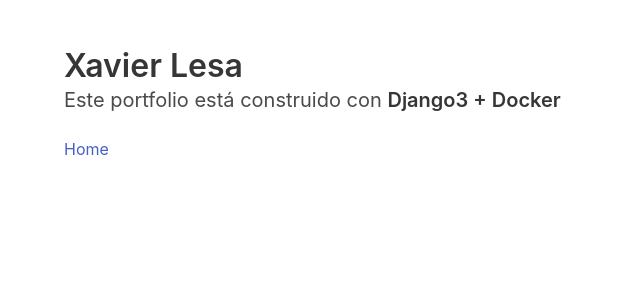
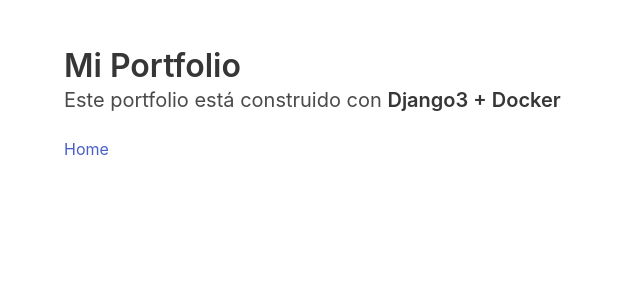
Before and after one commit to xavierlesa/django3-desde-cero-pre, a Django app: page / in a window 1280 px wide. Shown: the top 300 px of the page, without its empty margins (0-640 px from the left). Run offline with Django 3.2, Linux system fonts and the light colour scheme; data that the repository does not hold is empty.

Commit message:
update tempalte base and readme

```diff
--- a/code/templates/base.html
+++ b/code/templates/base.html
@@ -10,7 +10,7 @@
   <section class="section">
     <div class="container">
       <h1 class="title">
-          Xavier Lesa
+          Mi Portfolio
       </h1>
       <p class="subtitle">
         Este portfolio está construido con <strong>Django3 + Docker</strong>
@@ -20,7 +20,6 @@
   </section>
   <section class="section">
     <div class="container">
-
       {% block main %}{% endblock %}
     </div>
   </section>
```
Also changed, not shown: README.md.
